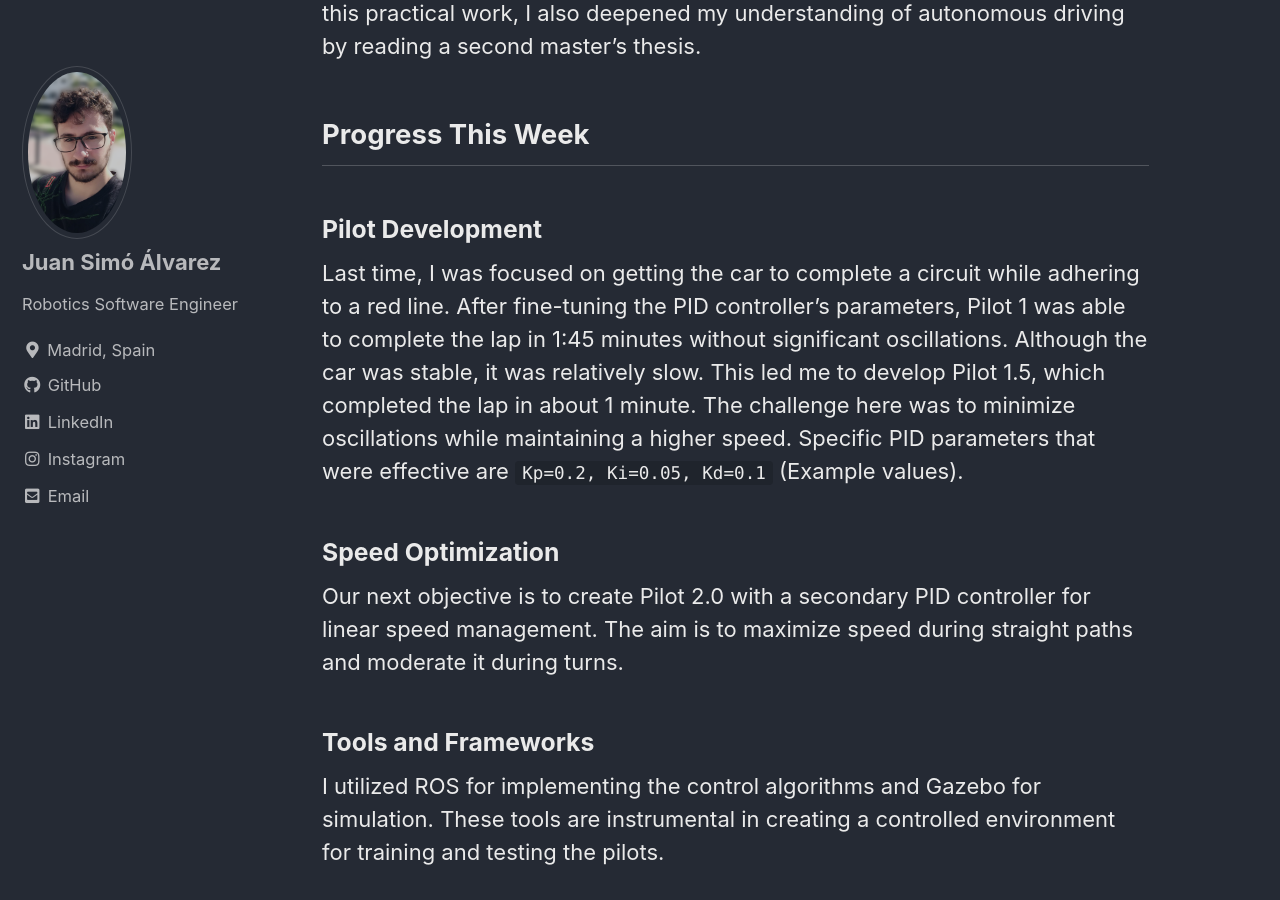
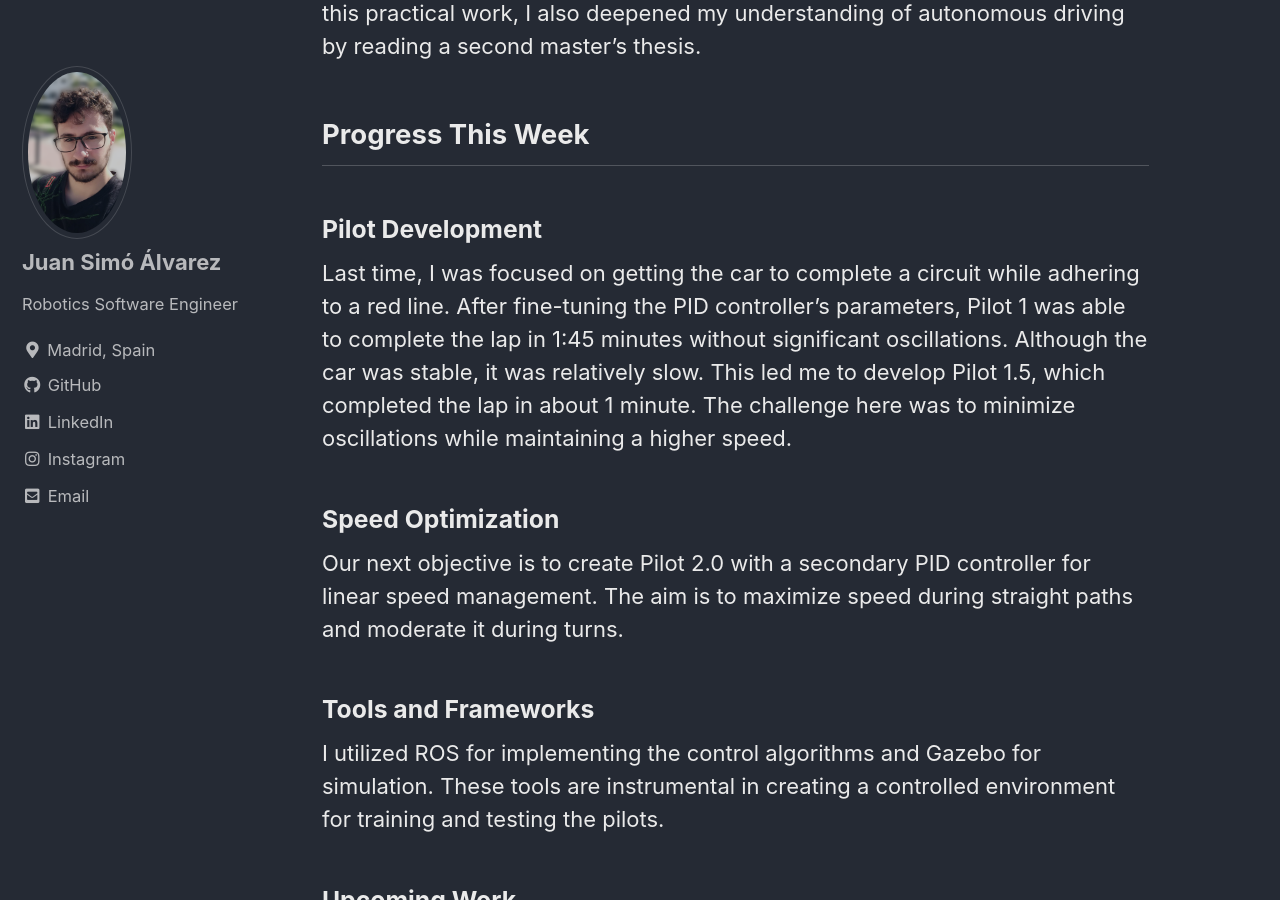
Before and after one commit to RoboticsLabURJC/2023-tfg-juan-simo, a Jekyll site: the page built from docs/_posts/2023-10-19-Week-3-4.md, in a window 1280 px wide and 900 px high, scrolled down 394 px. Built offline with Jekyll 4.4.1, drawn with Linux system fonts in a browser that asks for light colours; cached includes are drawn as plain includes.

Commit message:
a little change

```diff
--- a/docs/_posts/2023-10-19-Week-3-4.md
+++ b/docs/_posts/2023-10-19-Week-3-4.md
@@ -20,7 +20,7 @@ Over the past two weeks, I've made significant progress by successfully programm
 
 ### Pilot Development
 
-Last time, I was focused on getting the car to complete a circuit while adhering to a red line. After fine-tuning the PID controller's parameters, Pilot 1 was able to complete the lap in 1:45 minutes without significant oscillations. Although the car was stable, it was relatively slow. This led me to develop Pilot 1.5, which completed the lap in about 1 minute. The challenge here was to minimize oscillations while maintaining a higher speed. Specific PID parameters that were effective are `Kp=0.2, Ki=0.05, Kd=0.1` (Example values).
+Last time, I was focused on getting the car to complete a circuit while adhering to a red line. After fine-tuning the PID controller's parameters, Pilot 1 was able to complete the lap in 1:45 minutes without significant oscillations. Although the car was stable, it was relatively slow. This led me to develop Pilot 1.5, which completed the lap in about 1 minute. The challenge here was to minimize oscillations while maintaining a higher speed.
 
 ### Speed Optimization
 
```
